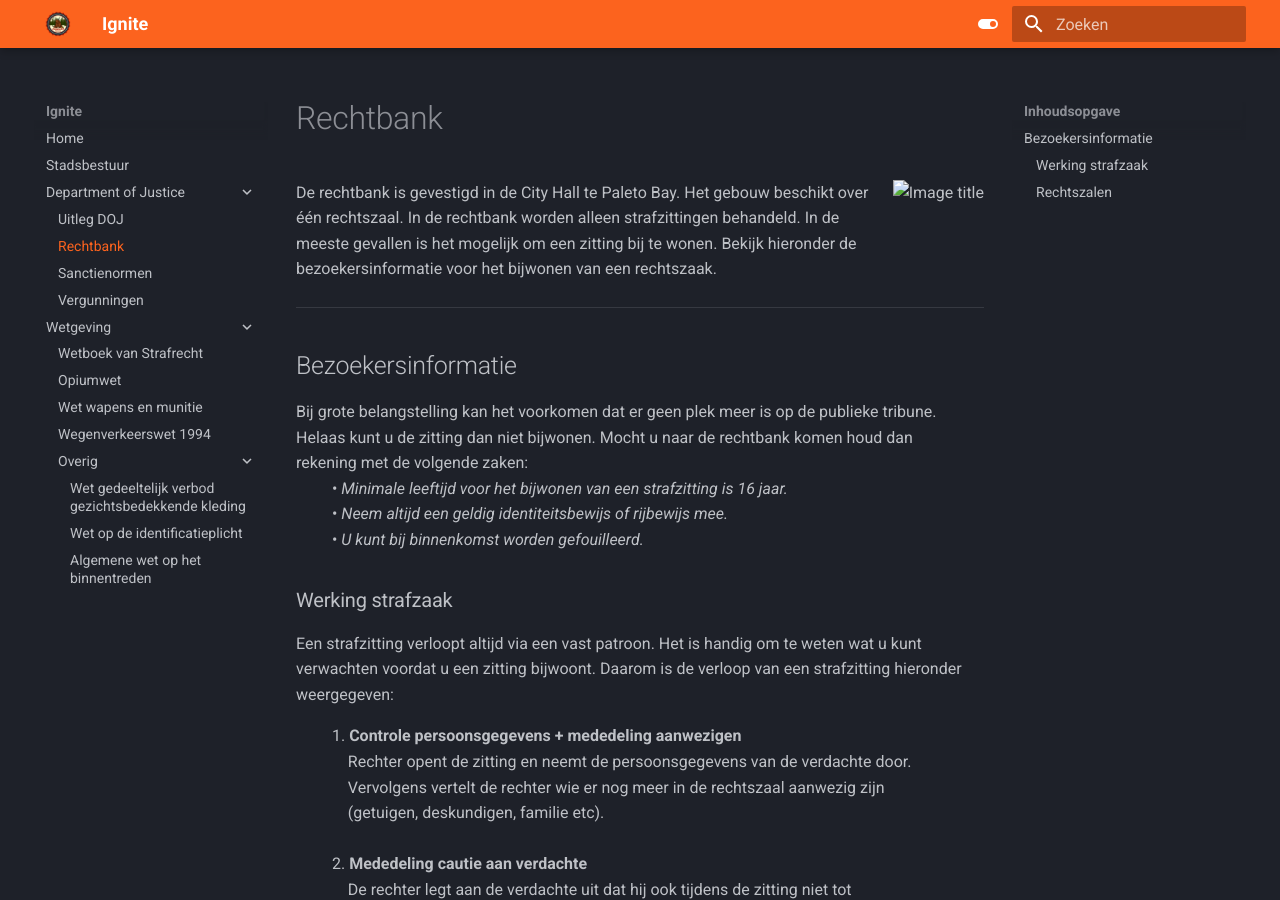
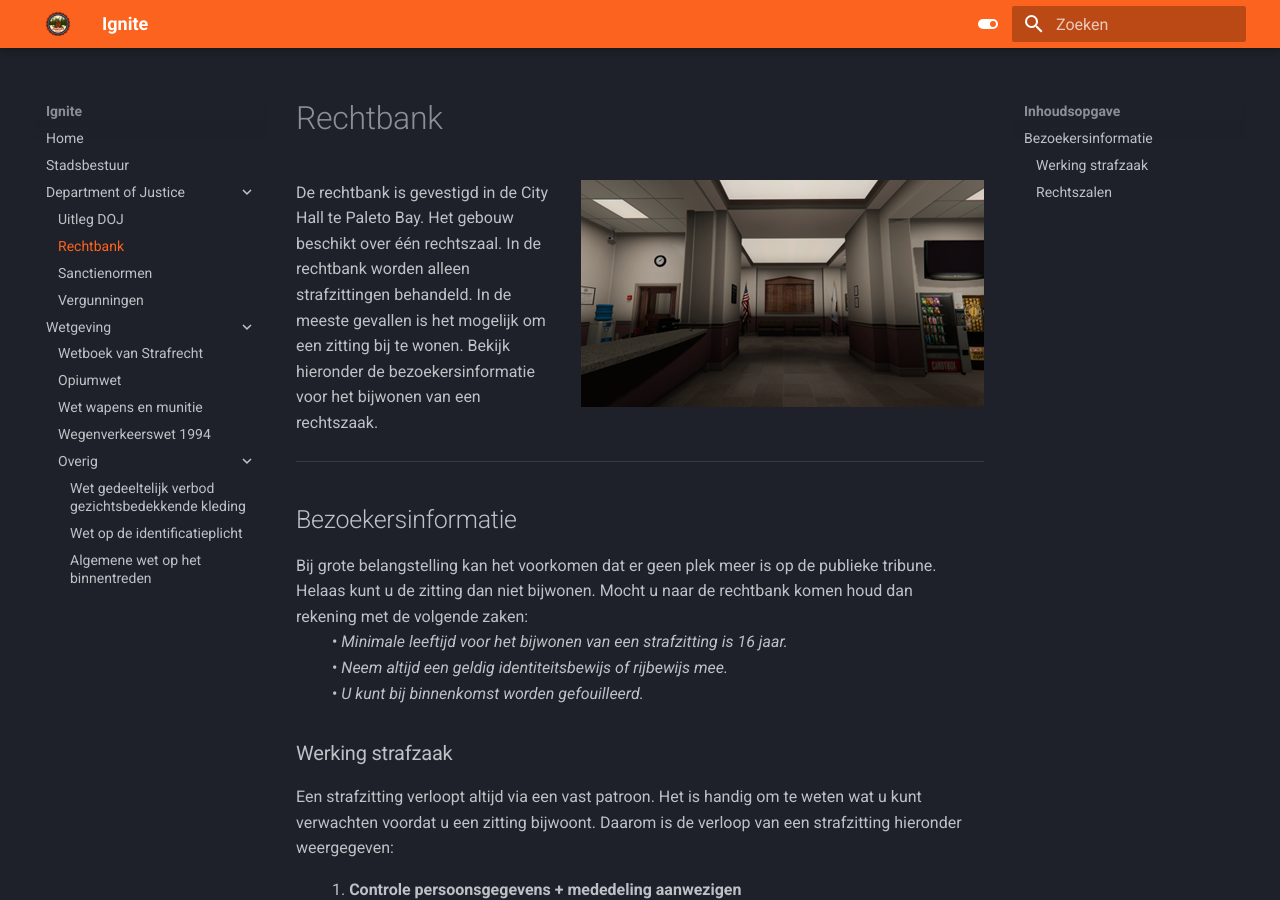
Before and after one commit to NLDenny/wetboek, an MkDocs documentation site: the page built from docs/Department of Justice/rechtbank.md, in a window 1280 px wide and 900 px high. Built offline with MkDocs 1.6.1 and Material for MkDocs 9.7.7, drawn with Linux system fonts in a browser that asks for light colours.

Commit message:
Update rechtbank.md

```diff
--- a/docs/Department of Justice/rechtbank.md
+++ b/docs/Department of Justice/rechtbank.md
@@ -1,6 +1,6 @@
 # Rechtbank
 
-![Image title](img/stadskantoor.webp){ align=right }
+![Image title](../img/stadskantoor.webp){ align=right }
 
 De rechtbank is gevestigd in de City Hall te Paleto Bay.
 Het gebouw beschikt over één rechtszaal.
@@ -64,6 +64,6 @@ Hieronder is een illustratie van deze rechtszaal weergegeven.
 <br />
 
 <figure markdown="span">
-  ![Image title](img/rechtszaal.webp){ width="500" }
+  ![Image title](../img/rechtszaal.webp){ width="500" }
   <figcaption>Rechtszaal - Paleto Bay</figcaption>
 </figure>
```
